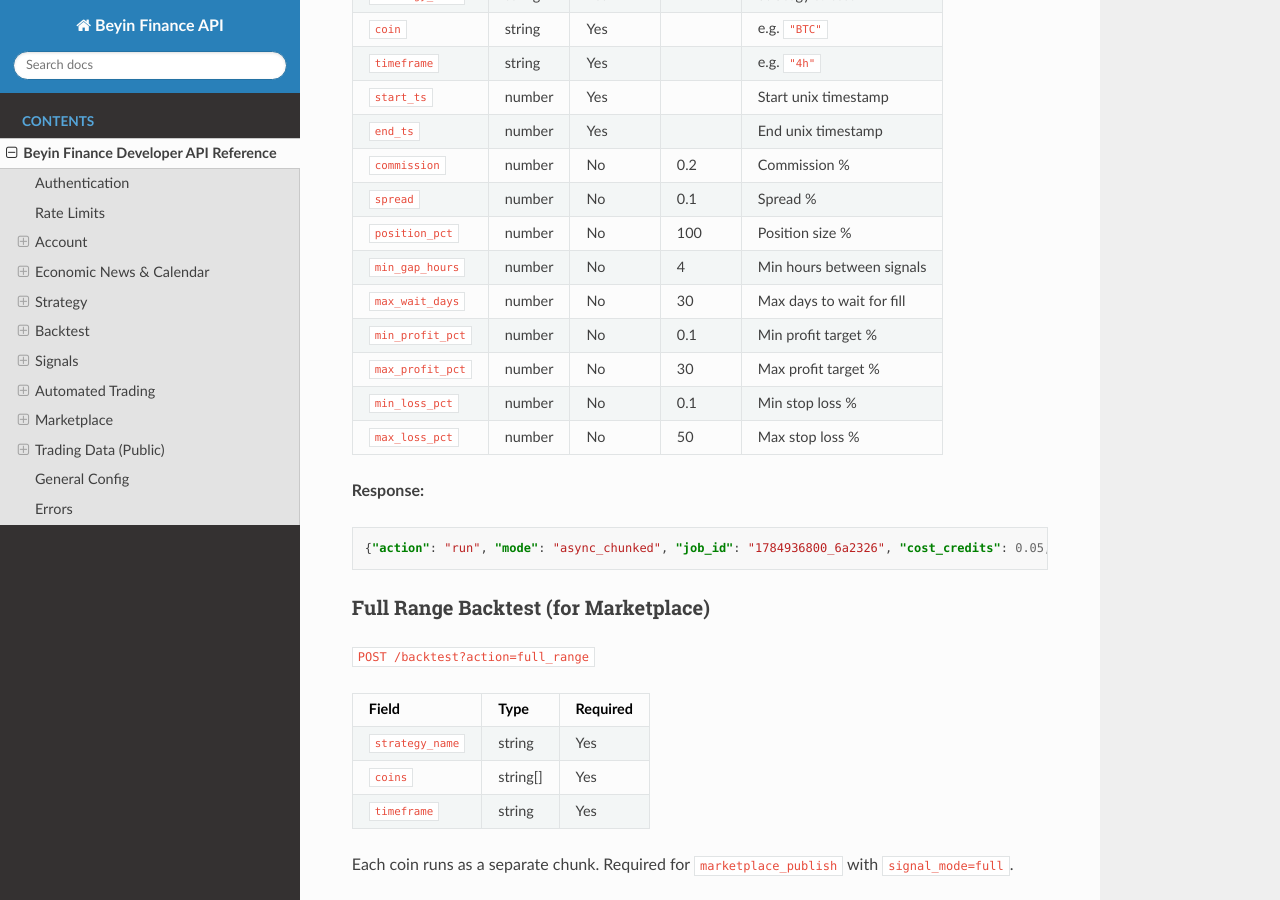
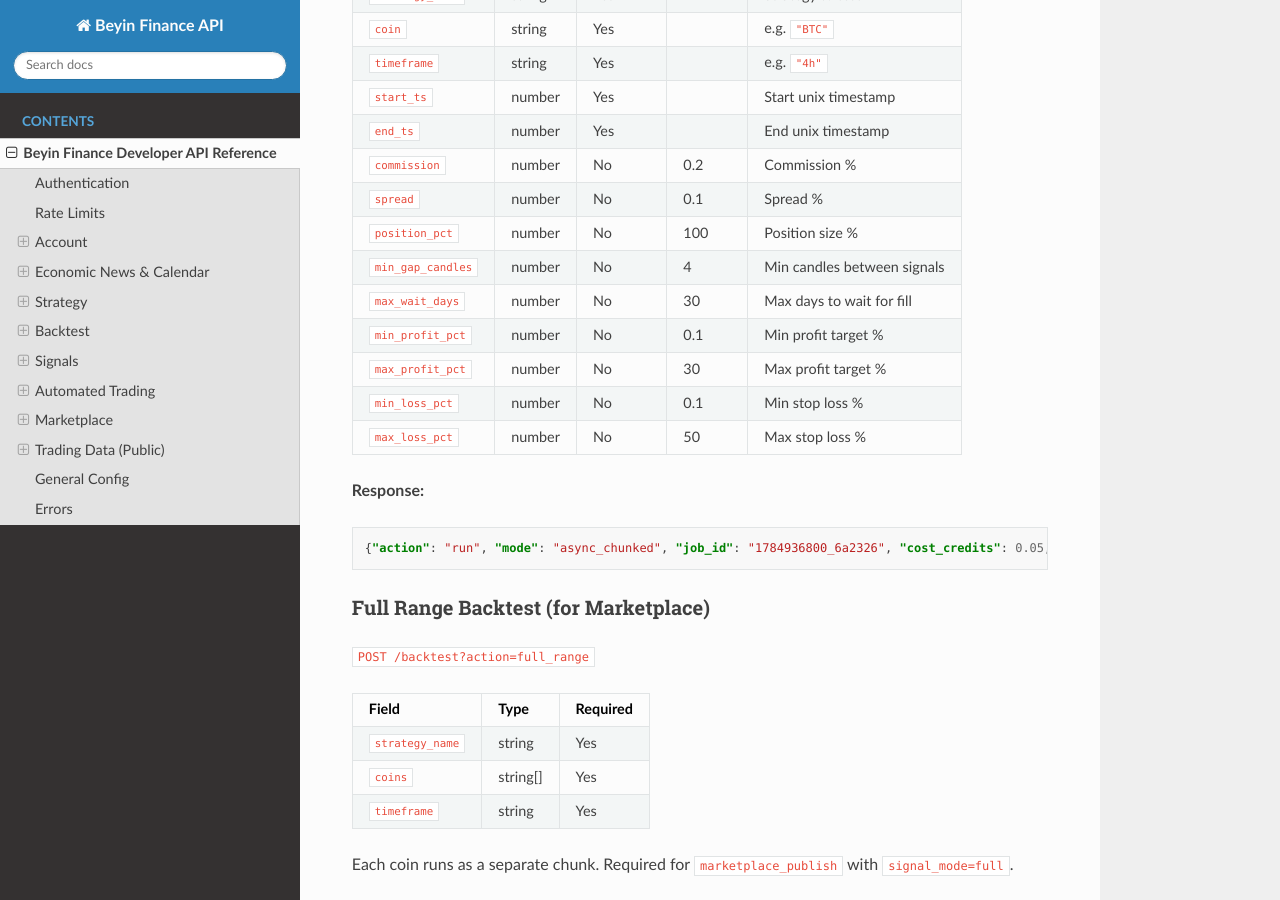
Before and after one commit to jnrbrain/Beyin-Finance, a Sphinx documentation site: the page built from docs/endpoints.md, in a window 1280 px wide and 900 px high, scrolled down 7663 px. Built offline with Sphinx 7.4.7 and the Read the Docs theme 3.1.0, drawn with Linux system fonts in a browser that asks for light colours.

Commit message:
docs: min_gap_hours -> min_gap_candles

```diff
--- a/docs/endpoints.md
+++ b/docs/endpoints.md
@@ -335,7 +335,7 @@
 | `commission` | number | No | 0.2 | Commission % |
 | `spread` | number | No | 0.1 | Spread % |
 | `position_pct` | number | No | 100 | Position size % |
-| `min_gap_hours` | number | No | 4 | Min hours between signals |
+| `min_gap_candles` | number | No | 4 | Min candles between signals |
 | `max_wait_days` | number | No | 30 | Max days to wait for fill |
 | `min_profit_pct` | number | No | 0.1 | Min profit target % |
 | `max_profit_pct` | number | No | 30 | Max profit target % |
```
